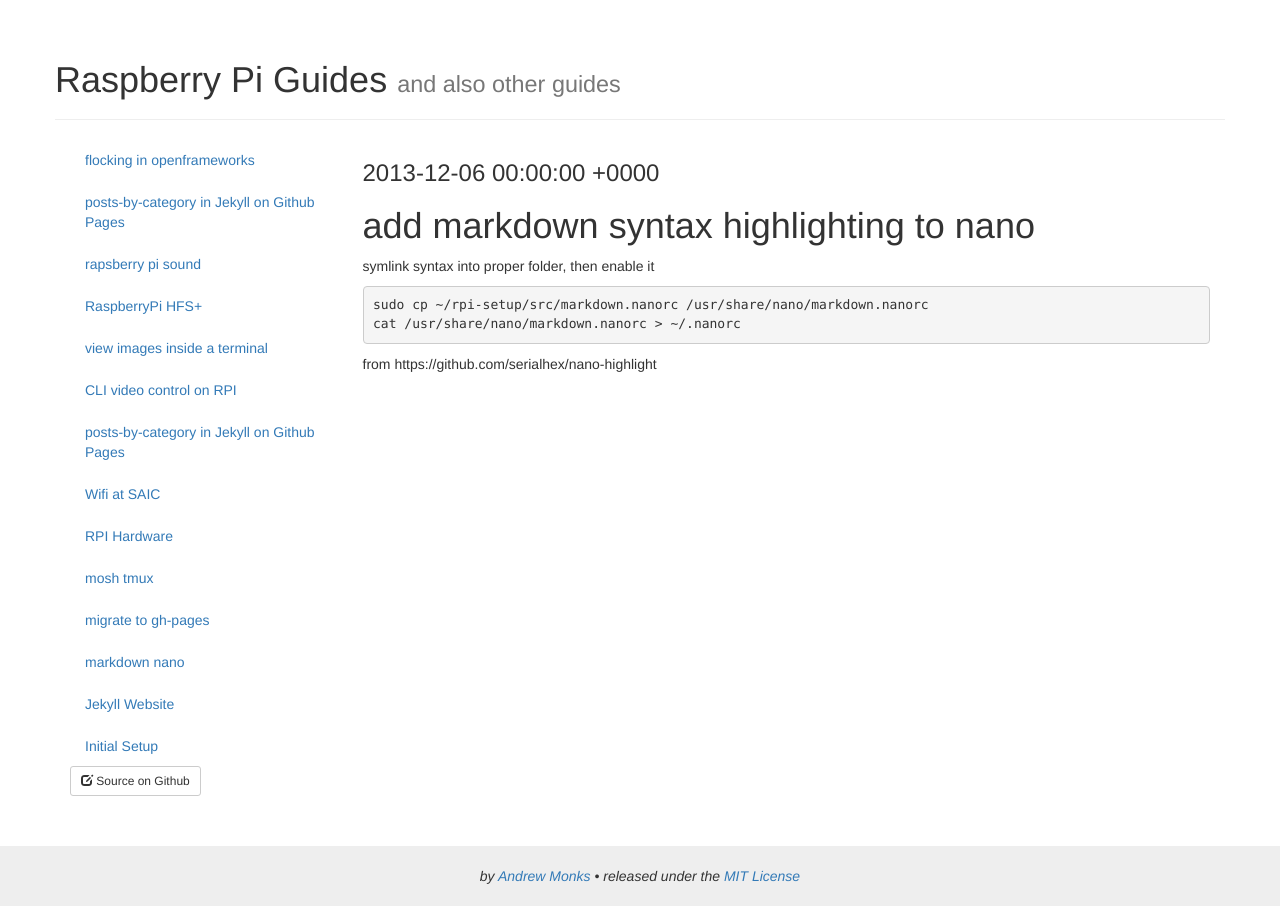
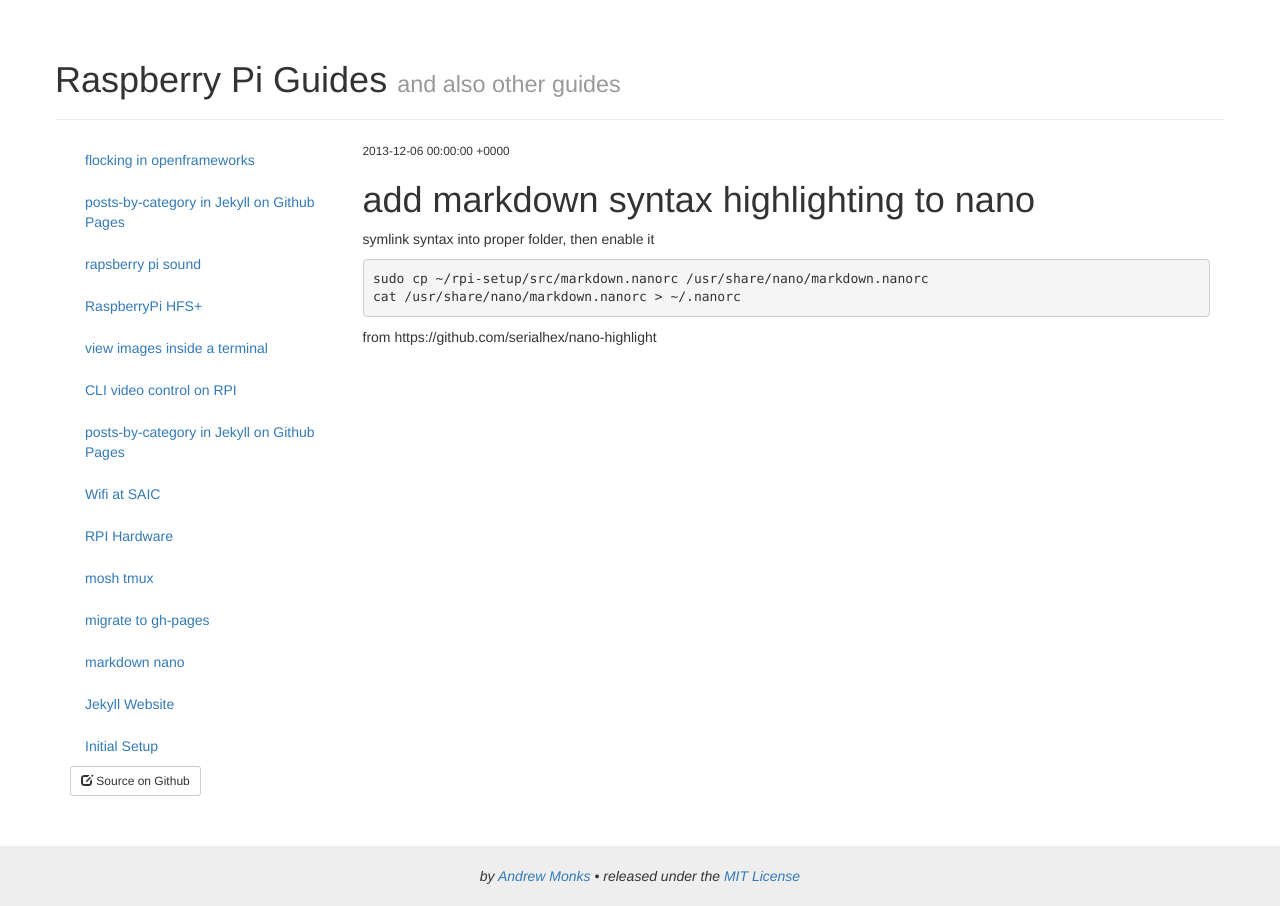
Before and after one commit to amonks/rpi-setup, a Jekyll site: the page built from _posts/2013-12-6-markdown-nano.md, in a window 1280 px wide. Built offline with Jekyll 4.4.1, drawn with Linux system fonts in a browser that asks for light colours; nearby versions of some CDN libraries.

Commit message:
post-date

```diff
--- a/_layouts/default.html
+++ b/_layouts/default.html
@@ -48,7 +48,7 @@
 	<div class="container">
 		<div class="row page-header">
 			<h1>Raspberry Pi Guides
-				<small>and also other guides</small>
+				<small id="date">and also other guides</small>
 			</h1>
 		</div>
 
@@ -69,9 +69,9 @@
 			</div>
 
 			<div id="main" class="content col-md-9">
-				<h3>
+				<small>
 					{{ page.date }}
-				</h3>
+				</small>
 				{{ content }}
 			</div>
 		</div>
--- a/assets/style.css
+++ b/assets/style.css
@@ -24,3 +24,7 @@ html, body {
 footer, #push {
 	height: 60px;
 }
+
+#date {
+	color: #999;
+}
```
Also changed, not shown: 1 other file.
